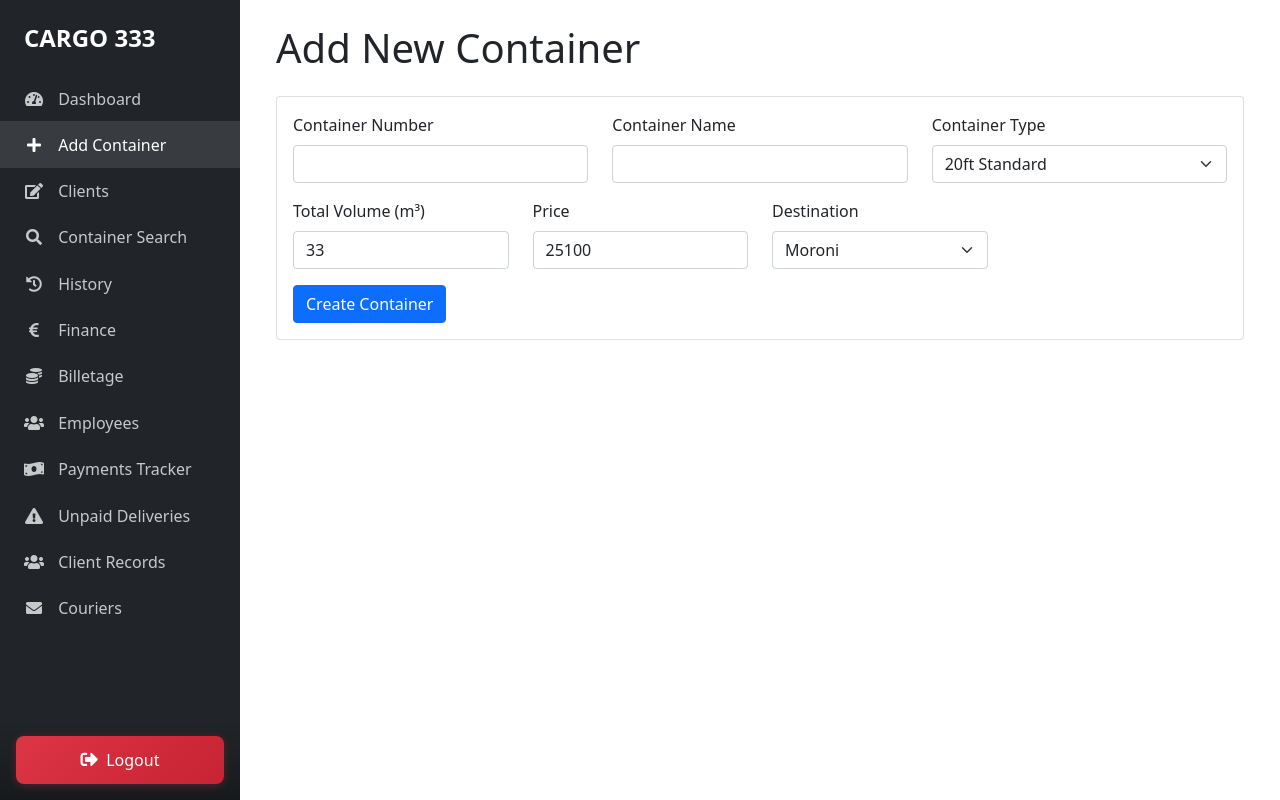
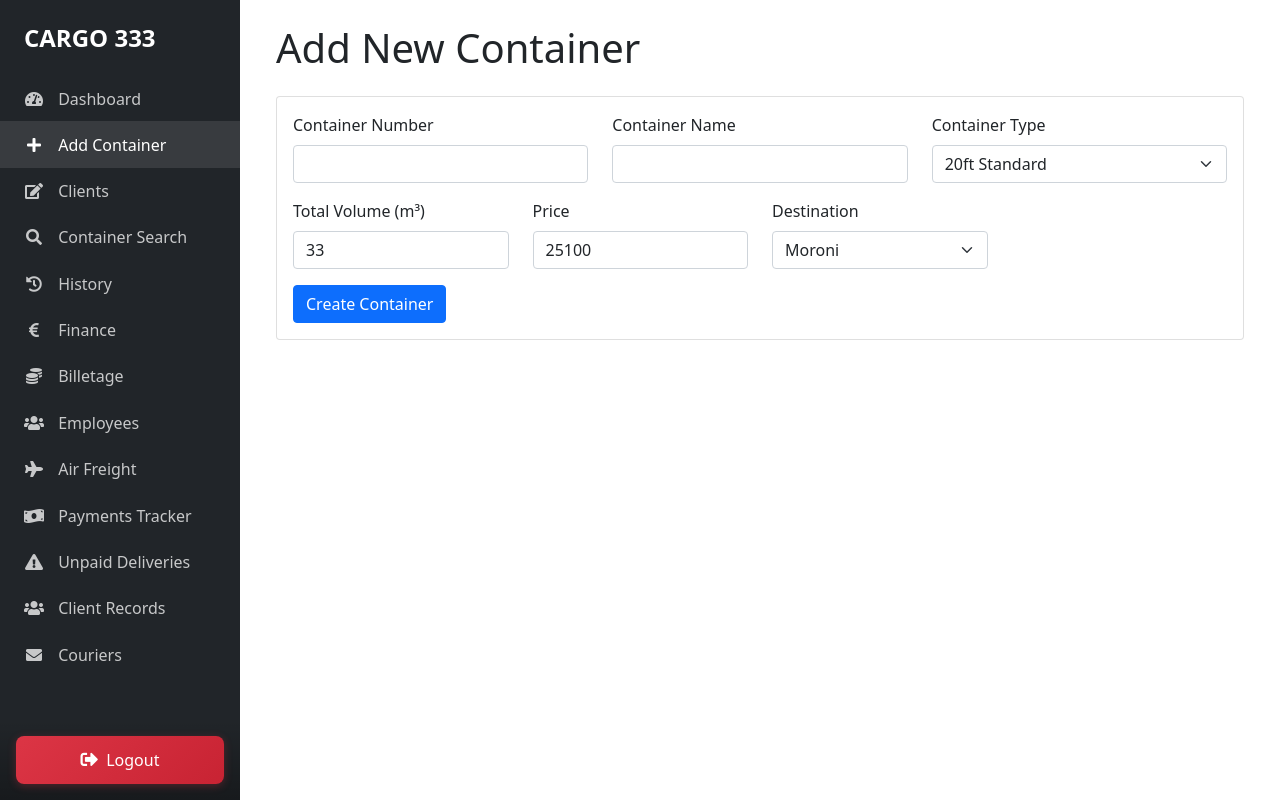
Before and after one commit to Cargos333/cargo333, a Flask app: page /add-container in a window 1280 px wide. Run offline with Flask 3, Linux system fonts and the light colour scheme; a user stored in the database is signed in.

Commit message:
Add files via upload

```diff
--- a/templates/base.html
+++ b/templates/base.html
@@ -282,6 +282,12 @@
                     <a href="{{ url_for('employees') }}" class="list-group-item list-group-item-action {{ 'active' if request.path == url_for('employees') else '' }}">
                         <i class="fas fa-users"></i> Employees
                     </a>
+                    <a href="{{ url_for('air_freight_login') }}" class="list-group-item list-group-item-action">
+                        <i class="fas fa-plane"></i> Air Freight
+                        {% if air_freight_package_count and air_freight_package_count > 0 %}
+                        <span class="badge bg-primary ms-2">{{ air_freight_package_count }}</span>
+                        {% endif %}
+                    </a>
                     {% endif %}
 
                     <a href="{{ url_for('payments_tracker') }}" class="list-group-item list-group-item-action {{ 'active' if request.path == url_for('payments_tracker') else '' }}">
```
